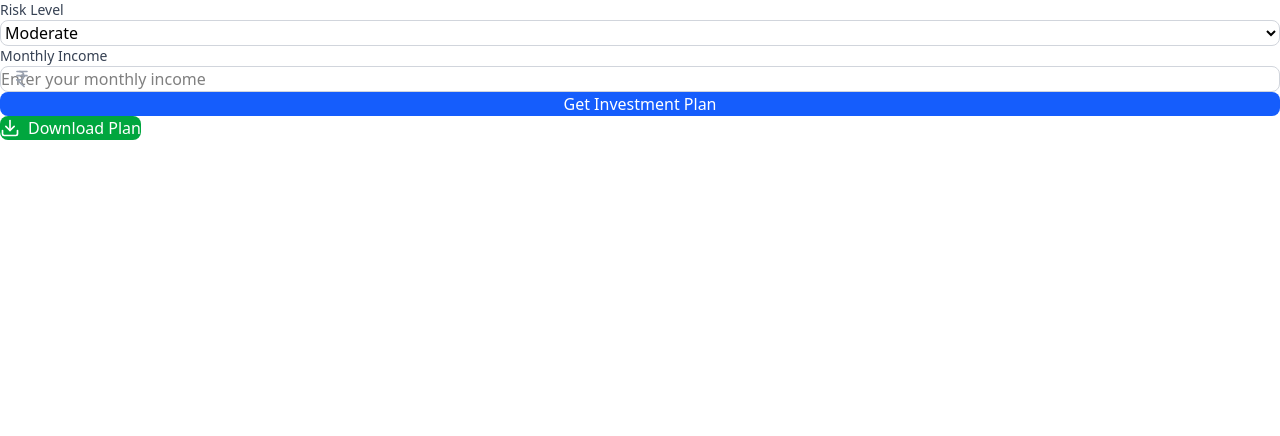
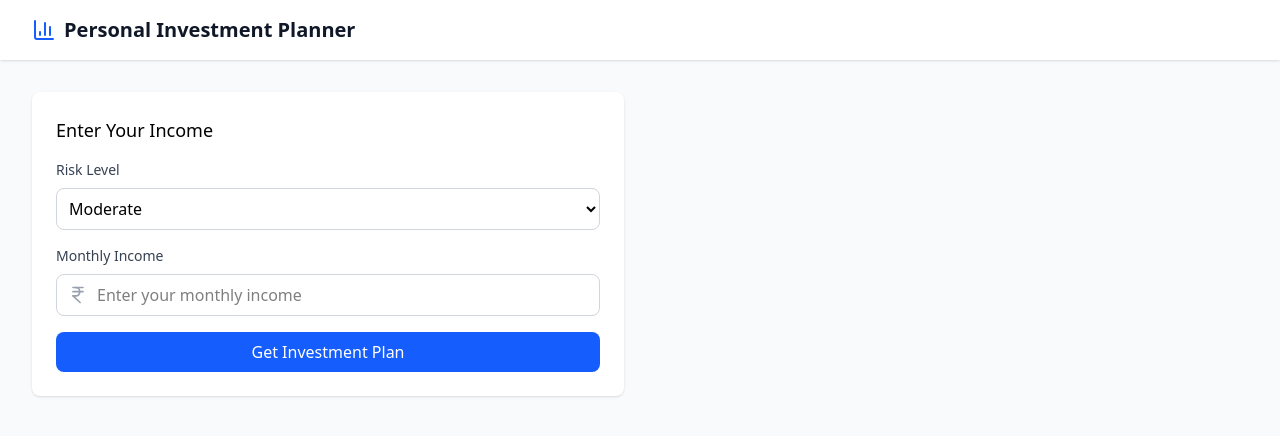
Before and after one commit to piyushtyagiofficial/investment_planner, a React (Vite) app: page / in a window 1280 px wide. Shown: the top 436 px of the page. Built offline with nearby package versions, Linux system fonts and the light colour scheme.

Commit message:
update App.jsx, integrate components inside it

```diff
--- a/src/App.jsx
+++ b/src/App.jsx
@@ -1,23 +1,55 @@
-import { useState } from 'react'
-import reactLogo from './assets/react.svg'
-import viteLogo from '/vite.svg'
-import './App.css'
-import { IncomeForm } from './components/IncomeForm'
-import { InvestmentChart } from './components/InvestmentChart'
-import { InvestmentHistory } from './components/InvestmentHistory'
-import { DownloadPDF } from './components/DownloadPDF'
+import React from 'react';
+import { BarChart3 } from 'lucide-react';
+import { IncomeForm } from './components/IncomeForm';
+import { InvestmentChart } from './components/InvestmentChart';
+import { InvestmentHistory } from './components/InvestmentHistory';
+import { DownloadPDF } from './components/DownloadPDF';
+import useStore from './store/InvestmentStore';
 
 function App() {
-  const [count, setCount] = useState(0)
+  const { monthlyIncome } = useStore();
 
   return (
-    <div className=''>
-      <IncomeForm/>
-      <InvestmentChart/>
-      <InvestmentHistory/>
-      <DownloadPDF/>
+    <div className="min-h-screen bg-gray-50">
+      <header className="bg-white shadow-sm">
+        <div className="max-w-7xl mx-auto px-4 py-4 sm:px-6 lg:px-8">
+          <div className="flex items-center gap-2">
+            <BarChart3 className="text-blue-600" size={24} />
+            <h1 className="text-xl font-semibold text-gray-900">Personal Investment Planner</h1>
+          </div>
+        </div>
+      </header>
+
+      <main className="max-w-7xl mx-auto px-4 py-8 sm:px-6 lg:px-8">
+        <div className="grid gap-8 md:grid-cols-2">
+          <div className="space-y-6">
+            <div className="bg-white p-6 rounded-lg shadow-sm">
+              <h2 className="text-lg font-medium mb-4">Enter Your Income</h2>
+              <IncomeForm />
+            </div>
+
+            <InvestmentHistory />
+
+            {monthlyIncome > 0 && (
+              <div className="bg-white p-6 rounded-lg shadow-sm">
+                <div className="flex justify-between items-center mb-4">
+                  <h2 className="text-lg font-medium">Download Report</h2>
+                  <DownloadPDF />
+                </div>
+              </div>
+            )}
+          </div>
+
+          {monthlyIncome > 0 && (
+            <div className="bg-white p-6 rounded-lg shadow-sm">
+              <h2 className="text-lg font-medium mb-4">Investment Distribution</h2>
+              <InvestmentChart />
+            </div>
+          )}
+        </div>
+      </main>
     </div>
-  )
+  );
 }
 
-export default App
+export default App;
--- a/src/components/InvestmentChart.jsx
+++ b/src/components/InvestmentChart.jsx
@@ -16,7 +16,7 @@ export function InvestmentChart() {
     const { strategy } = useStore();
 
     if (!strategy || !strategy.allocations) {
-      return null; // or a loading indicator
+      return null;
     }
 
     const chartData = {
@@ -39,14 +39,24 @@ export function InvestmentChart() {
             'rgba(75, 192, 192, 1)',
             'rgba(153, 102, 255, 1)',
           ],
-          borderWidth: 1,
+          borderWidth: 2,
         },
       ],
     };
 
+    const options = {
+        responsive: true,
+        maintainAspectRatio: true,
+        plugins: {
+          legend: {
+            position: 'bottom',
+          },
+        },
+      };
+
     return (
-      <div className="w-full max-w-md">
-        <Pie data={chartData} />
+      <div className="w-full flex justify-center items-center h-[70%]">
+        <Pie data={chartData} options={options}/>
       </div>
     );
   }
```
